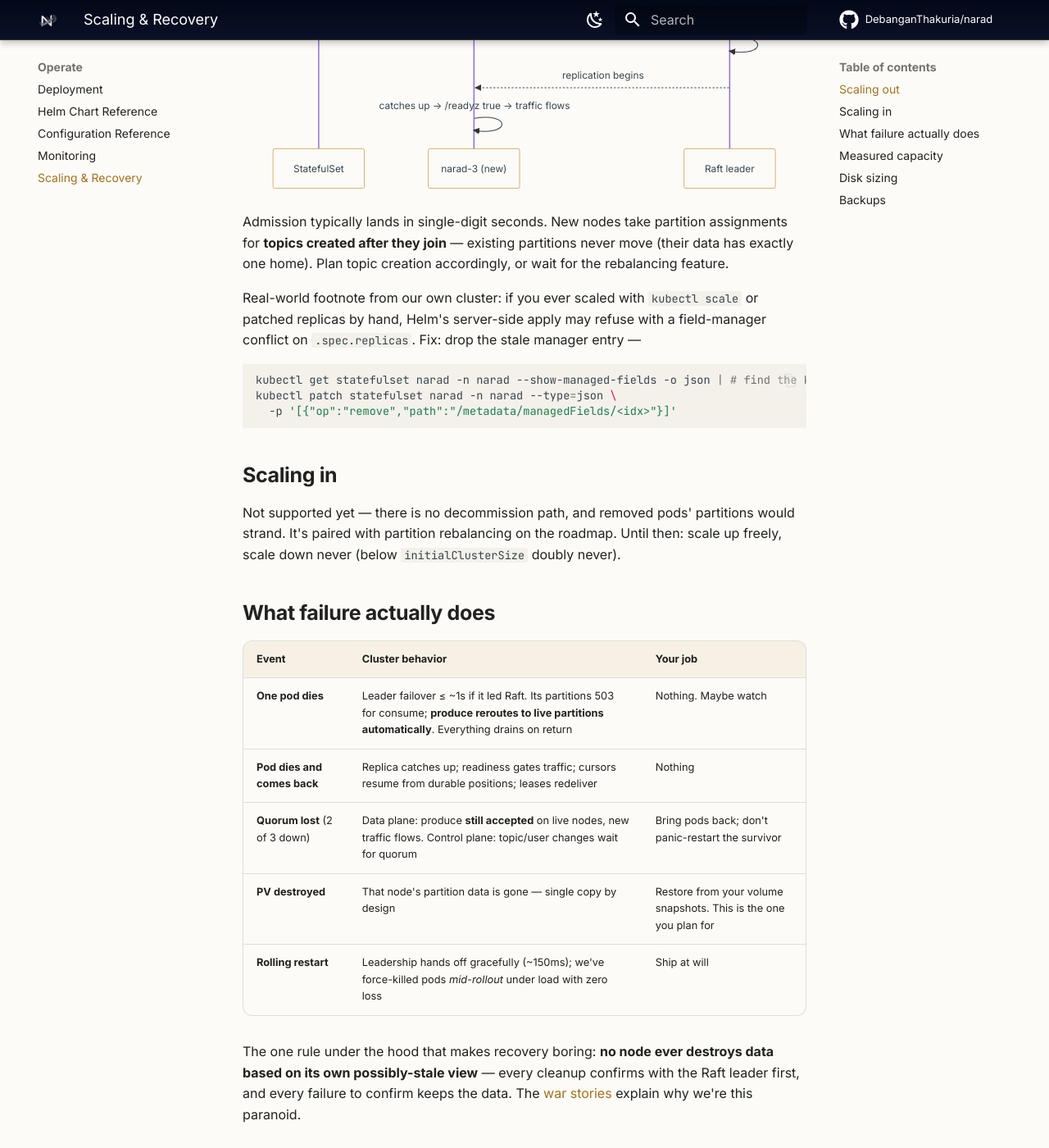
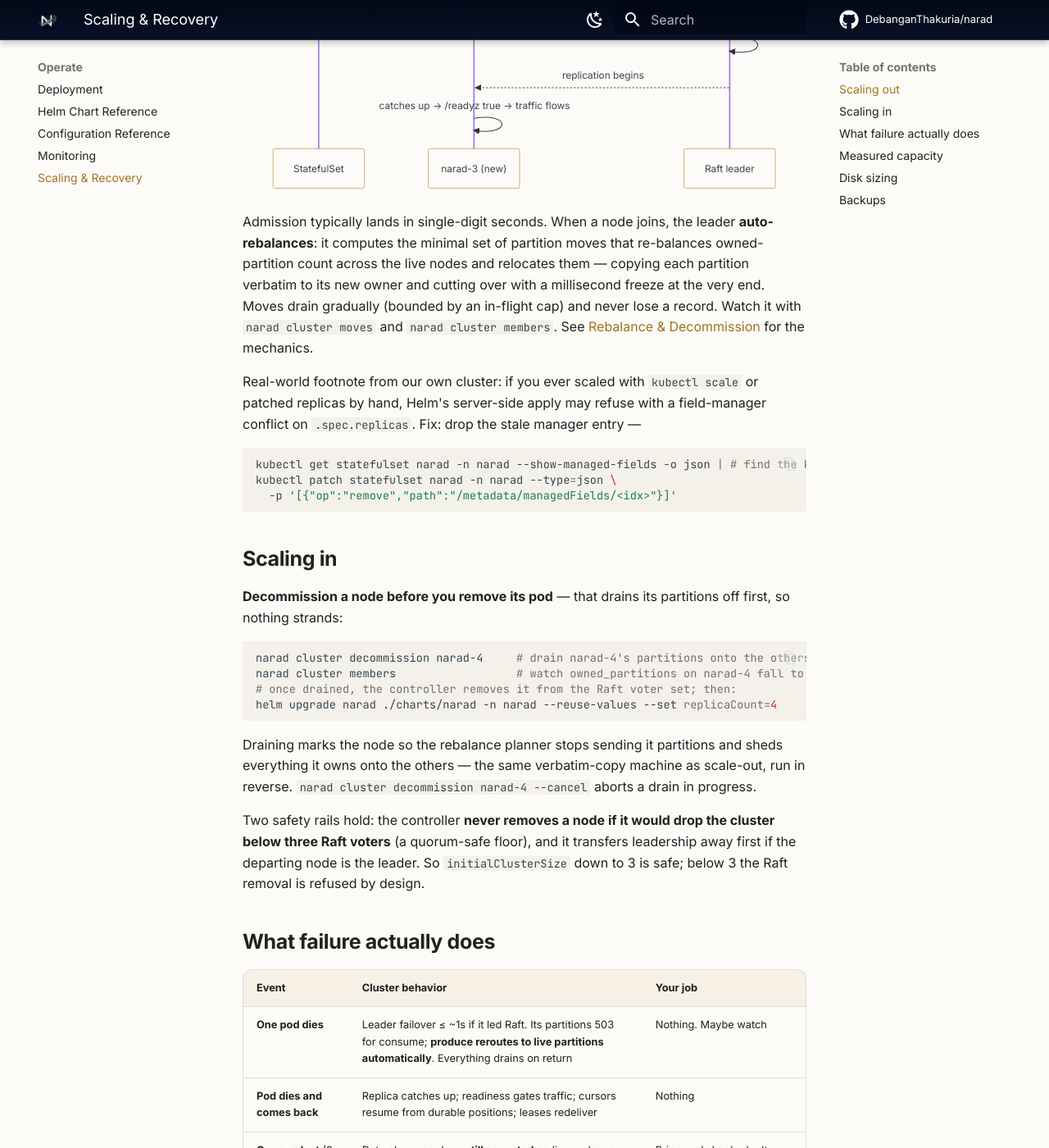
Before and after one commit to DebanganThakuria/narad, an MkDocs documentation site: the page built from docs/operate/scaling-and-recovery.md, in a window 1280 px wide and 1400 px high, scrolled down 647 px. Shown: the whole window at 82% size. Built offline with MkDocs 1.6.1 and Material for MkDocs 9.7.7, drawn with Linux system fonts in a browser that asks for light colours; comment, search, counter and statistics services are not loaded.

Commit message:
Docs: rebalance & decommission — internals page + operator guide (#133)
The feature is shipped; the docs still said "wait for the rebalancing
feature" and "scale-down never." Corrected:

  - New internals/rebalance.md: desired-state Owner+Target, the two-phase
    copy (freeze-free CatchUp then last-moment PrepareHandoff freeze +
    Finalize), the guarded CAS flip, the minimal-movement level-triggered
    planner, and decommission-as-zero-capacity-node with the MinVoters and
    leader-off-departing guards. Added to the Internals nav.
  - operate/scaling-and-recovery.md: scale-out now documents auto-rebalance;
    scale-in documents the decommission-then-remove flow with the two safety
    rails, replacing the "not supported yet" section.
  - README post-1.0 roadmap: drop the shipped rebalance/decommission item,
    add a "shipped since 1.0" note linking the internals page.

mkdocs build --strict passes.

Co-authored-by: Claude Opus 4.8 <noreply@anthropic.com>

````diff
--- a/docs/operate/scaling-and-recovery.md
+++ b/docs/operate/scaling-and-recovery.md
@@ -23,7 +23,7 @@ sequenceDiagram
     N->>N: catches up → /readyz true → traffic flows
 ```
 
-Admission typically lands in single-digit seconds. New nodes take partition assignments for **topics created after they join** — existing partitions never move (their data has exactly one home). Plan topic creation accordingly, or wait for the rebalancing feature.
+Admission typically lands in single-digit seconds. When a node joins, the leader **auto-rebalances**: it computes the minimal set of partition moves that re-balances owned-partition count across the live nodes and relocates them — copying each partition verbatim to its new owner and cutting over with a millisecond freeze at the very end. Moves drain gradually (bounded by an in-flight cap) and never lose a record. Watch it with `narad cluster moves` and `narad cluster members`. See [Rebalance & Decommission](../internals/rebalance.md) for the mechanics.
 
 Real-world footnote from our own cluster: if you ever scaled with `kubectl scale` or patched replicas by hand, Helm's server-side apply may refuse with a field-manager conflict on `.spec.replicas`. Fix: drop the stale manager entry —
 
@@ -35,7 +35,18 @@ kubectl patch statefulset narad -n narad --type=json \
 
 ## Scaling in
 
-Not supported yet — there is no decommission path, and removed pods' partitions would strand. It's paired with partition rebalancing on the roadmap. Until then: scale up freely, scale down never (below `initialClusterSize` doubly never).
+**Decommission a node before you remove its pod** — that drains its partitions off first, so nothing strands:
+
+```bash
+narad cluster decommission narad-4     # drain narad-4's partitions onto the others
+narad cluster members                  # watch owned_partitions on narad-4 fall to 0
+# once drained, the controller removes it from the Raft voter set; then:
+helm upgrade narad ./charts/narad -n narad --reuse-values --set replicaCount=4
+```
+
+Draining marks the node so the rebalance planner stops sending it partitions and sheds everything it owns onto the others — the same verbatim-copy machine as scale-out, run in reverse. `narad cluster decommission narad-4 --cancel` aborts a drain in progress.
+
+Two safety rails hold: the controller **never removes a node if it would drop the cluster below three Raft voters** (a quorum-safe floor), and it transfers leadership away first if the departing node is the leader. So `initialClusterSize` down to 3 is safe; below 3 the Raft removal is refused by design.
 
 ## What failure actually does
 
--- a/mkdocs.yml
+++ b/mkdocs.yml
@@ -91,4 +91,5 @@ nav:
       - Consume Path: internals/consume-path.md
       - Fan-out Engine: internals/fanout-engine.md
       - Cluster Lifecycle: internals/cluster-lifecycle.md
+      - Rebalance & Decommission: internals/rebalance.md
       - Networking & Security: internals/networking-and-security.md
````
Also changed, not shown: README.md (+8 -8 lines), docs/internals/rebalance.md (added, +87 -0 lines).
